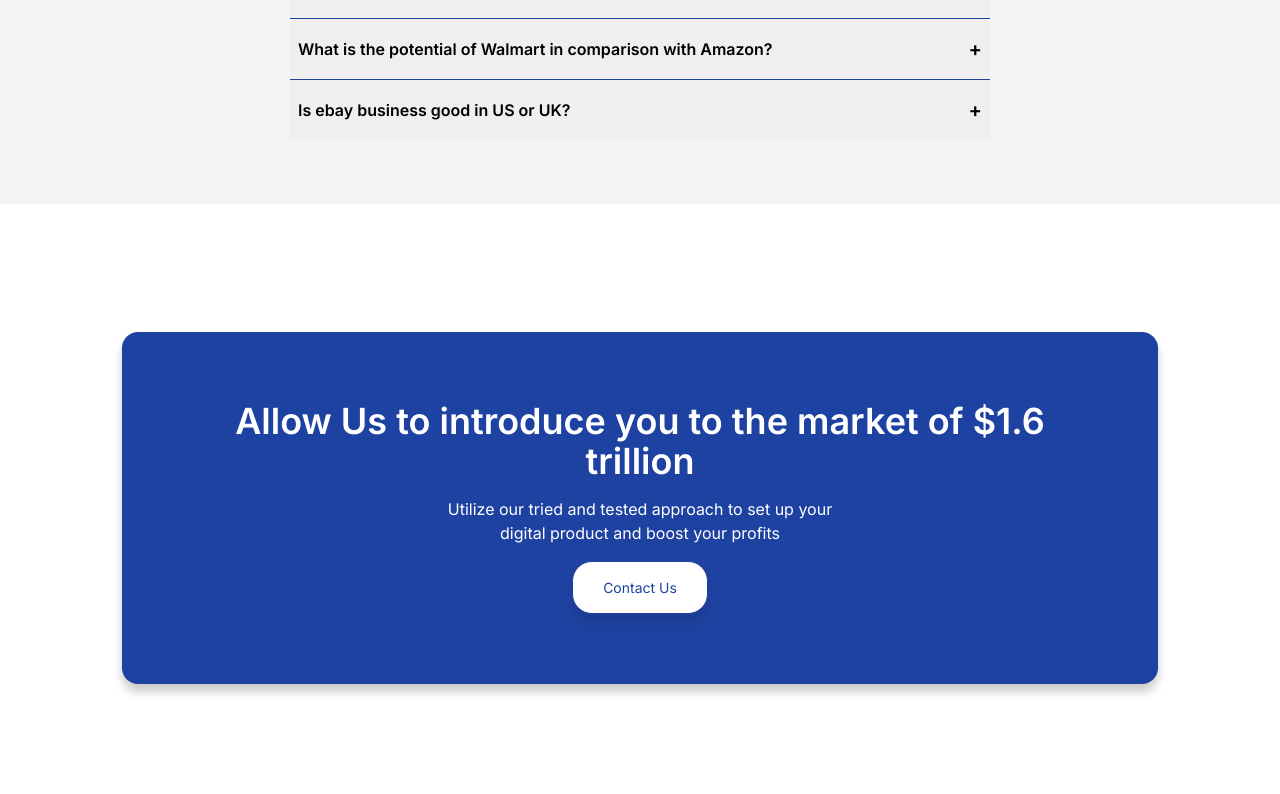
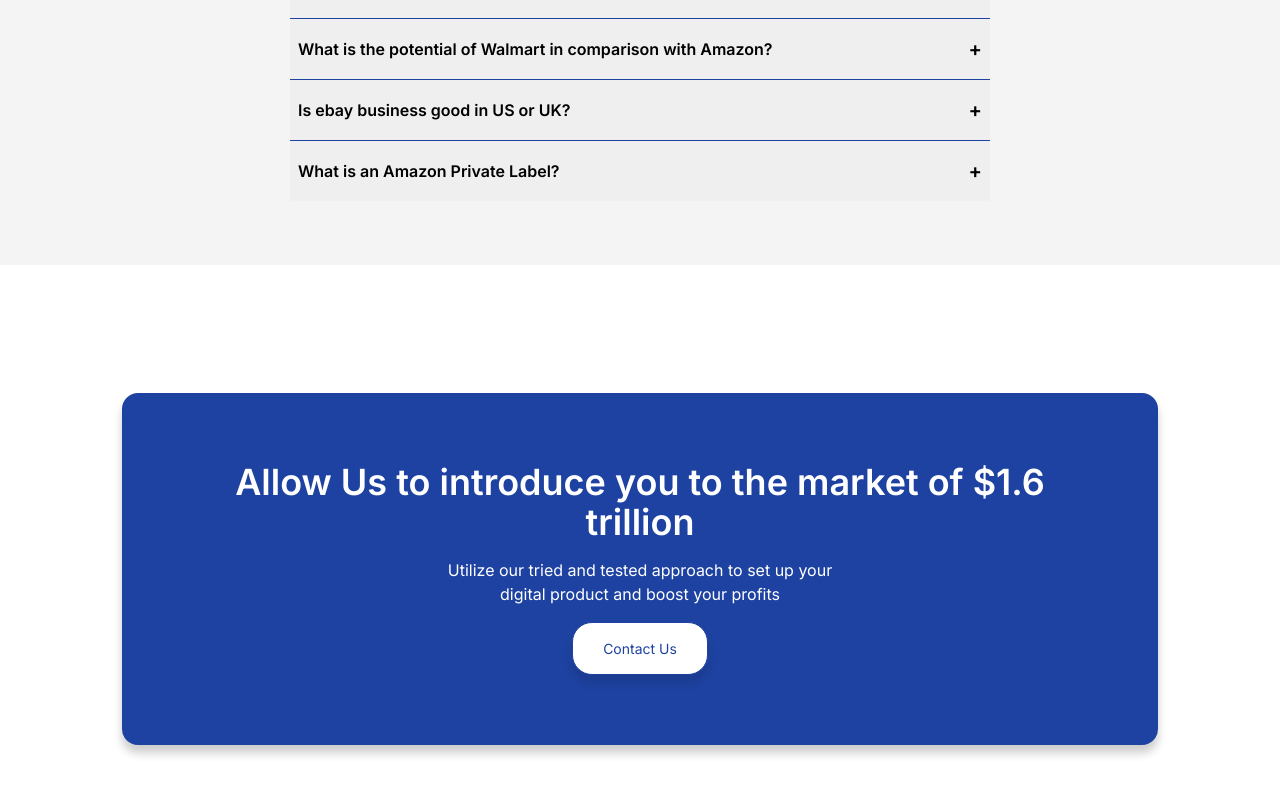
Before and after one commit to hariscs/svetro-app, a React (Create React App) app: page /fba in a window 1280 px wide. Shown: the part 3582-4376 px from the top of the page. Built offline with nearby package versions, Linux system fonts and the light colour scheme.

Commit message:
Update FaqAcc.jsx
add a question

```diff
--- a/src/components/FaqAcc/FaqAcc.jsx
+++ b/src/components/FaqAcc/FaqAcc.jsx
@@ -26,6 +26,12 @@
 		question: 'Is ebay business good in US or UK?',
 		answer: 'Based on the market and results we recommend ebay business in UK.',
 	},
+
+	{
+		question: 'What is an Amazon Private Label?',
+		answer: 'Amazon Accelerator allows manufacturers to launch brands and innovative products exclusively in Amazon store, paving the way for them to become Amazon Private Brand or Private Label suppliers. Suppliers can create and trademark their own Amazon-exclusive brand, which will only be available on Amazon. The advantages include the ability to test new products and receive immediate feedback, potential entry into Amazon Private Brands, brand protection, marketing services, onboarding support, trend insights, and analytics tools.'
+
+		},
 ];
 
 const Accordion = () => {
```
